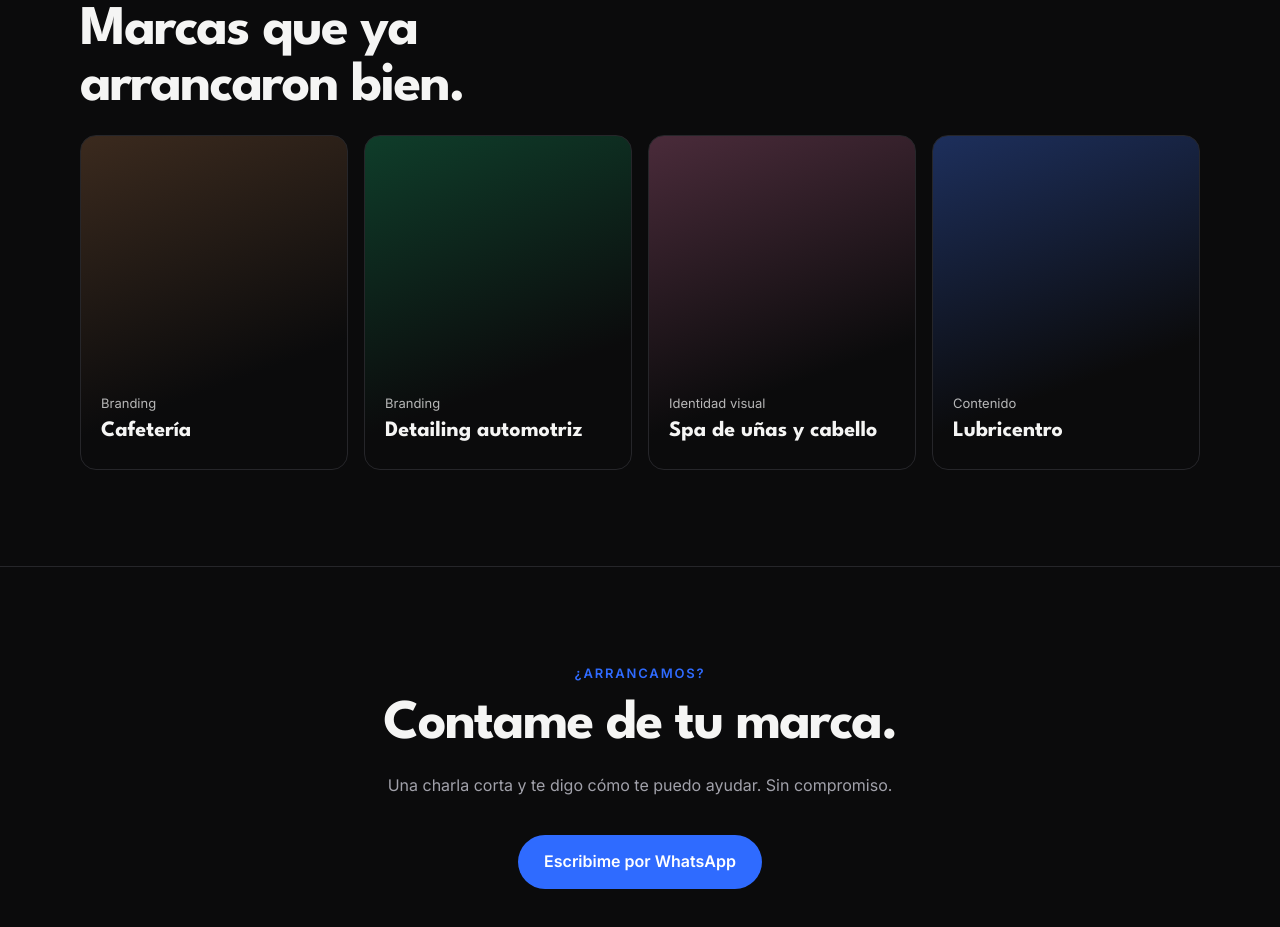
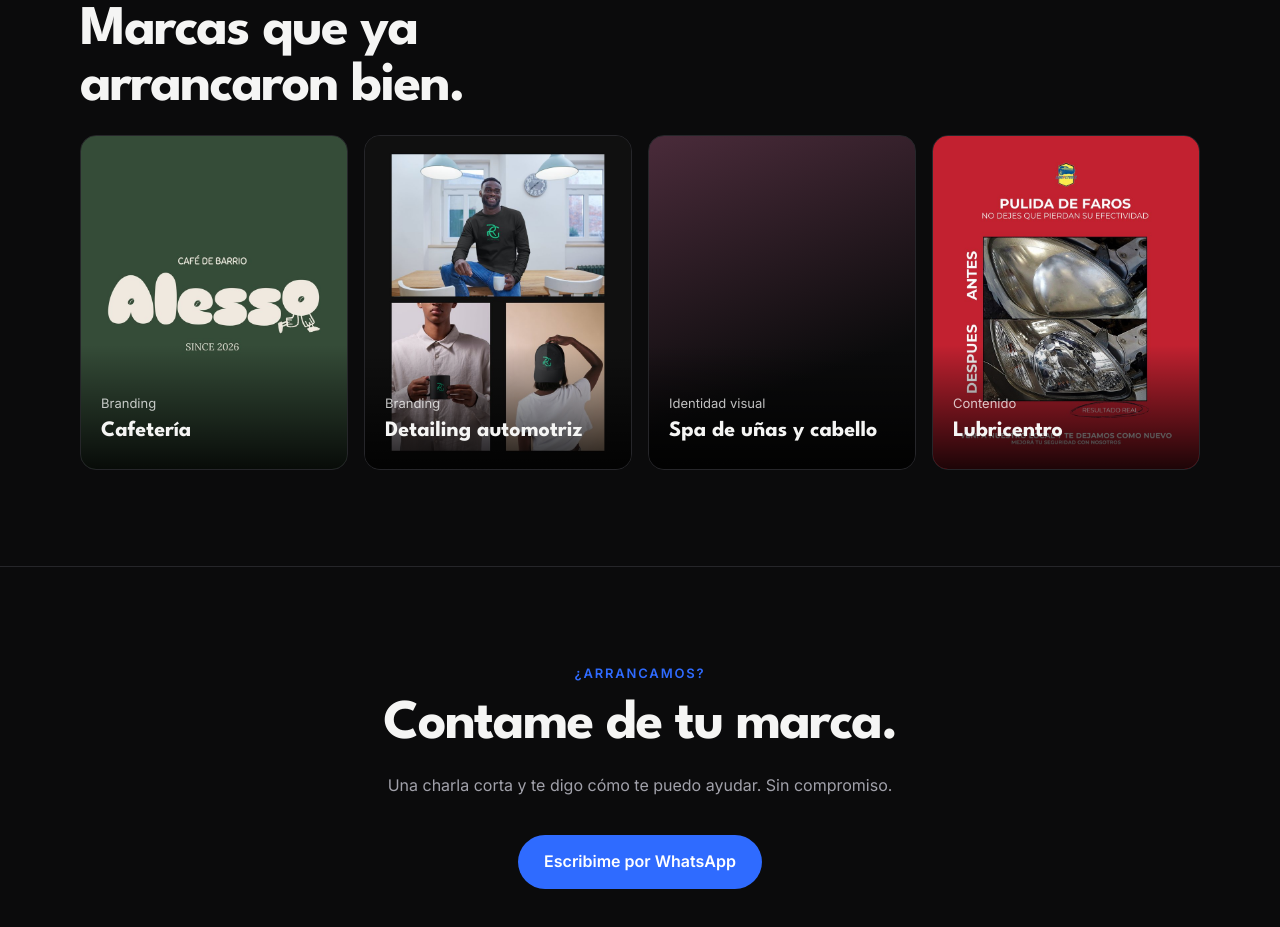
Before and after one commit to jcardozoozuna-art/Graphify, a website with bundled scripts: page landing-jotace/index.html in a window 1280 px wide. Shown: the part 2713-3640 px from the top of the page. Built offline with nearby package versions, Linux system fonts and the light colour scheme.

Commit message:
Imágenes reales en trabajos de la landing
Co-Authored-By: Claude Opus 5.5 <noreply@anthropic.com>
Claude-Session: https://claude.ai/code/session_011pjkfE7qtApukAxps5PQqc

```diff
--- a/landing-jotace/css/styles.css
+++ b/landing-jotace/css/styles.css
@@ -53,14 +53,13 @@ h2 { font-size: clamp(34px, 5vw, 56px); font-weight: 700; margin: 14px 0 20px; m
 .step p { color: var(--muted); font-size: 15px; }
 
 .work { display: grid; grid-template-columns: repeat(4, 1fr); gap: 16px; }
-.tile { aspect-ratio: 4/5; border-radius: 16px; padding: 20px; display: flex; flex-direction: column; justify-content: flex-end;
-  border: 1px solid var(--line); }
-.tile strong { font-family: var(--display); font-size: 22px; }
-.tile span { font-size: 13px; color: rgba(255,255,255,.7); }
-.t1 { background: linear-gradient(160deg, #3b2a1e, #0b0b0c 70%); }
-.t2 { background: linear-gradient(160deg, #0f3d2a, #0b0b0c 70%); }
-.t3 { background: linear-gradient(160deg, #4a2b3a, #0b0b0c 70%); }
-.t4 { background: linear-gradient(160deg, #1d2f5c, #0b0b0c 70%); }
+.tile { position: relative; aspect-ratio: 4/5; border-radius: 16px; overflow: hidden; border: 1px solid var(--line); background: var(--bg-2); }
+.tile img { position: absolute; inset: 0; width: 100%; height: 100%; object-fit: cover; transition: transform .4s; }
+.tile:hover img { transform: scale(1.04); }
+.tile-label { position: absolute; inset: auto 0 0 0; padding: 48px 20px 20px; display: flex; flex-direction: column;
+  background: linear-gradient(to top, rgba(0,0,0,.85), transparent); }
+.tile-label strong { font-family: var(--display); font-size: 22px; }
+.tile-label span { font-size: 13px; color: rgba(255,255,255,.75); }
 
 .cta { text-align: center; }
 .cta h2 { margin: 14px auto 20px; }
--- a/landing-jotace/index.html
+++ b/landing-jotace/index.html
@@ -73,12 +73,7 @@
     <div class="wrap">
       <p class="eyebrow">Trabajos</p>
       <h2>Marcas que ya arrancaron bien.</h2>
-      <div class="work">
-        <div class="tile t1"><span>Branding</span><strong>Cafetería</strong></div>
-        <div class="tile t2"><span>Branding</span><strong>Detailing automotriz</strong></div>
-        <div class="tile t3"><span>Identidad visual</span><strong>Spa de uñas y cabello</strong></div>
-        <div class="tile t4"><span>Contenido</span><strong>Lubricentro</strong></div>
-      </div>
+      <div class="work" data-works></div>
     </div>
   </section>
 
--- a/landing-jotace/js/main.js
+++ b/landing-jotace/js/main.js
@@ -1,6 +1,7 @@
 import { CONFIG } from './config.js';
 import { SERVICES } from './services.js';
 import { whatsappLink } from './whatsapp.js';
+import { WORKS, workTile } from './works.js';
 
 function renderServices() {
   const grid = document.querySelector('[data-services]');
@@ -29,5 +30,10 @@ function wireContact() {
   document.querySelector('[data-year]').textContent = new Date().getFullYear();
 }
 
+function renderWorks() {
+  document.querySelector('[data-works]').innerHTML = WORKS.map(workTile).join('');
+}
+
 renderServices();
+renderWorks();
 wireContact();
--- /dev/null
+++ b/landing-jotace/js/works.js
@@ -0,0 +1,15 @@
+// Trabajos por rubro (sin nombres de clientes). Sin imagen se muestra un degradé.
+export const WORKS = [
+  { rubro: 'Cafetería', tipo: 'Branding', img: 'img/alesso.jpg', color: '#354d38' },
+  { rubro: 'Detailing automotriz', tipo: 'Branding', img: 'img/rg-detailing.jpg', color: '#101113' },
+  { rubro: 'Spa de uñas y cabello', tipo: 'Identidad visual', img: null, color: '#4a2b3a' },
+  { rubro: 'Lubricentro', tipo: 'Contenido', img: 'img/lubri2.jpg', color: '#1d2f5c' },
+];
+
+export function workTile(w) {
+  const bg = w.img
+    ? `<img src="${w.img}" alt="${w.tipo} para ${w.rubro.toLowerCase()}" loading="lazy" />`
+    : '';
+  const style = w.img ? '' : ` style="background:linear-gradient(160deg, ${w.color}, #0b0b0c 70%)"`;
+  return `<div class="tile"${style}>${bg}<div class="tile-label"><span>${w.tipo}</span><strong>${w.rubro}</strong></div></div>`;
+}
```
Also changed, not shown: test/landing-works.test.js (added, +13 -0 lines), landing-jotace/img/alesso.jpg (added), landing-jotace/img/lubri2.jpg (added), landing-jotace/img/rg-detailing.jpg (added).
